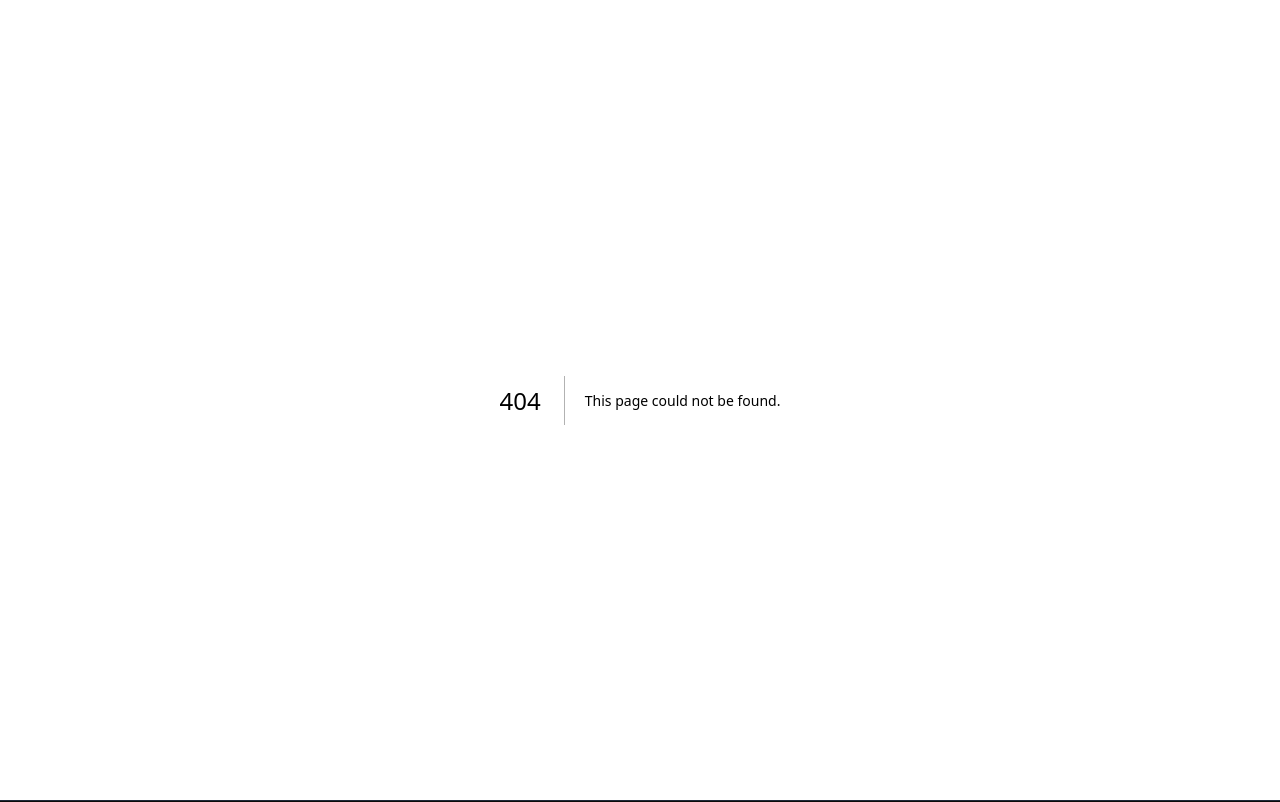
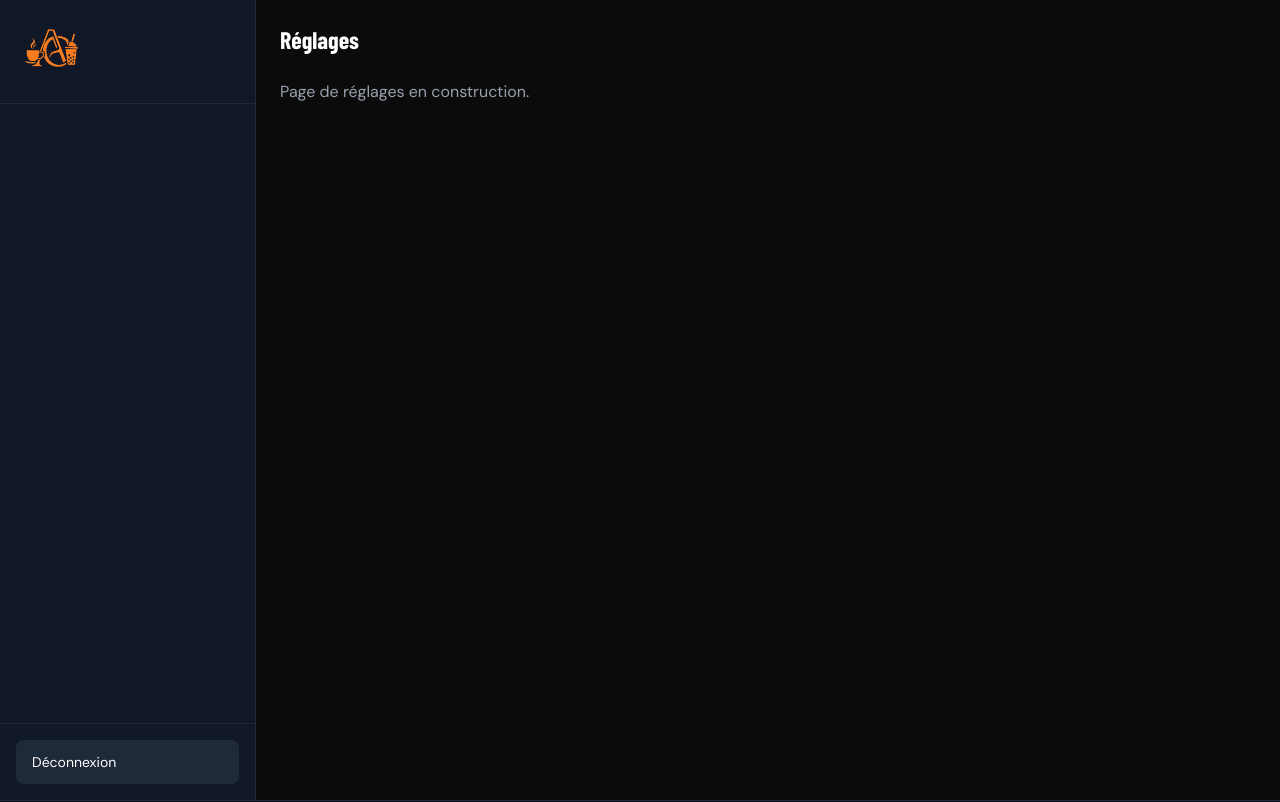
Before and after one commit to flex68016-del/av-cafe, a Next.js app: page /admin/settings in a window 1280 px wide. Before the commit this address had no page. Shown: the top 802 px of the page. Built offline with nearby package versions, Linux system fonts and the light colour scheme; sample sign-in values are in the browser's storage.

Commit message:
feat: sidebar admin selon maquette

```diff
--- a/src/app/admin/layout.tsx
+++ b/src/app/admin/layout.tsx
@@ -9,6 +9,7 @@ export default function AdminLayout({ children }: { children: React.ReactNode })
   const router = useRouter();
   const pathname = usePathname();
   const [user, setUser] = useState<{ email: string; role: string } | null>(null);
+  const [isSidebarOpen, setIsSidebarOpen] = useState(false);
 
   useEffect(() => {
     const userStr = localStorage.getItem('user');
@@ -34,58 +35,95 @@ export default function AdminLayout({ children }: { children: React.ReactNode })
 
   const navLinks = [
     { href: '/admin/orders', label: 'Commandes', showFor: ['cashier'] },
+    { href: '/pos', label: 'Nouvelle vente', showFor: ['cashier'] },
     { href: '/admin/daily-sales', label: 'Ventes du jour', showFor: ['manager'] },
-    { href: '/admin/menu', label: 'Menu', showFor: ['manager'] },
+    { href: '/admin/menu', label: 'Menu et prix', showFor: ['manager'] },
+    { href: '/admin/settings', label: 'Réglages', showFor: ['manager'] },
   ];
 
   const visibleLinks = user ? navLinks.filter(link => link.showFor.includes(user.role)) : [];
 
   return (
-    <div className="min-h-screen bg-[#0B0B0B] text-white">
-      {/* Admin Navbar - Only show if not on login page */}
+    <div className="min-h-screen bg-[#0B0B0B] text-white flex">
+      {/* Admin Sidebar - Only show if not on login page */}
       {pathname !== '/admin' && (
-        <nav className="bg-gray-900 border-b border-gray-800 sticky top-0 z-50">
-          <div className="container mx-auto px-4">
-            <div className="flex items-center justify-between h-16">
+        <>
+          {/* Mobile menu button */}
+          <button
+            onClick={() => setIsSidebarOpen(!isSidebarOpen)}
+            className="lg:hidden fixed top-4 left-4 z-50 bg-orange-500 p-2 rounded-lg min-h-[44px] min-w-[44px]"
+            aria-label="Menu"
+          >
+            <svg className="w-6 h-6" fill="none" stroke="currentColor" viewBox="0 0 24 24">
+              {isSidebarOpen ? (
+                <path strokeLinecap="round" strokeLinejoin="round" strokeWidth={2} d="M6 18L18 6M6 6l12 12" />
+              ) : (
+                <path strokeLinecap="round" strokeLinejoin="round" strokeWidth={2} d="M4 6h16M4 12h16M4 18h16" />
+              )}
+            </svg>
+          </button>
+
+          {/* Sidebar */}
+          <aside className={`fixed left-0 top-0 bottom-0 z-40 flex flex-col transition-transform duration-300 lg:translate-x-0 ${isSidebarOpen ? 'translate-x-0' : '-translate-x-full'} lg:translate-x-0 w-64 bg-gray-900 border-r border-gray-800`}>
             {/* Logo */}
+            <div className="p-6 border-b border-gray-800">
               <button
-                onClick={() => router.push('/admin/orders')}
+                onClick={() => {
+                  router.push(user?.role === 'manager' ? '/admin/daily-sales' : '/admin/orders');
+                  setIsSidebarOpen(false);
+                }}
                 className="h-12"
               >
-                <Logo variant="marque" color="orange" size={100} className="h-8 w-auto" />
+                <Logo variant="marque" color="orange" size={100} className="h-10 w-auto" />
               </button>
+            </div>
 
             {/* Navigation Links */}
-              <div className="flex items-center gap-6 z-10">
+            <nav className="flex-1 p-4 space-y-2">
               {visibleLinks.map((link) => (
                 <button
                   key={link.href}
-                    onClick={() => router.push(link.href)}
-                    className={`text-sm font-medium transition-colors min-h-[44px] min-w-[44px] flex items-center px-2 py-2 rounded hover:bg-gray-800 ${
+                  onClick={() => {
+                    router.push(link.href);
+                    setIsSidebarOpen(false);
+                  }}
+                  className={`w-full text-left px-4 py-3 rounded-lg text-sm font-medium transition-colors min-h-[44px] flex items-center ${
                     pathname === link.href
-                        ? 'text-orange-500'
-                        : 'text-gray-400 hover:text-white'
+                      ? 'bg-orange-500/20 text-orange-500 border border-orange-500/30'
+                      : 'text-gray-400 hover:bg-gray-800 hover:text-white'
                   }`}
                 >
                   {link.label}
                 </button>
               ))}
-              </div>
+            </nav>
 
             {/* Logout */}
+            <div className="p-4 border-t border-gray-800">
               <button
-                onClick={handleLogout}
-                className="bg-gray-800 hover:bg-gray-700 px-4 py-2 rounded-lg text-sm min-h-[44px]"
+                onClick={() => {
+                  handleLogout();
+                  setIsSidebarOpen(false);
+                }}
+                className="w-full bg-gray-800 hover:bg-gray-700 px-4 py-3 rounded-lg text-sm min-h-[44px] text-left"
               >
                 Déconnexion
               </button>
             </div>
-          </div>
-        </nav>
+          </aside>
+
+          {/* Overlay for mobile */}
+          {isSidebarOpen && (
+            <div
+              onClick={() => setIsSidebarOpen(false)}
+              className="lg:hidden fixed inset-0 bg-black/50 z-30"
+            />
+          )}
+        </>
       )}
 
       {/* Page Content */}
-      <main>{children}</main>
+      <main className={`flex-1 ${pathname !== '/admin' ? 'lg:ml-64' : ''} ${pathname !== '/admin' ? 'pt-16 lg:pt-0' : ''}`}>{children}</main>
     </div>
   );
 }
--- a/src/app/admin/orders/page.tsx
+++ b/src/app/admin/orders/page.tsx
@@ -1,6 +1,7 @@
 'use client';
 
 import { useState, useEffect, useCallback, useRef } from 'react';
+import { useRouter } from 'next/navigation';
 import { motion, AnimatePresence } from 'framer-motion';
 
 interface Order {
@@ -59,6 +60,7 @@ const FULFILLMENT_COLORS: Record<string, string> = {
 };
 
 export default function OrdersPage() {
+  const router = useRouter();
   const [orders, setOrders] = useState<Order[]>([]);
   const [selectedOrder, setSelectedOrder] = useState<Order | null>(null);
   const [loading, setLoading] = useState(true);
@@ -124,14 +126,14 @@ export default function OrdersPage() {
   useEffect(() => {
     const userStr = typeof window !== 'undefined' ? localStorage.getItem('user') : null;
     if (!userStr) {
-      window.location.href = '/admin';
+      router.push('/admin');
       return;
     }
 
     fetchOrders();
     const interval = setInterval(fetchOrders, 5000);
     return () => clearInterval(interval);
-  }, [fetchOrders]);
+  }, [fetchOrders, router]);
   /* eslint-enable react-hooks/set-state-in-effect */
 
   /* eslint-disable react-hooks/set-state-in-effect */
@@ -337,7 +339,7 @@ export default function OrdersPage() {
     <div className="min-h-screen bg-[#0B0B0B] text-white">
       {/* Bannière orange */}
       <div className="bg-[#F57C1F] px-4 py-3">
-        <div className="container mx-auto flex items-center justify-between gap-4">
+        <div className="flex items-center justify-between gap-4">
           <div className="flex items-center gap-4">
             <h1 className="text-xl font-heading font-bold">
               {pendingCount} commande{pendingCount !== 1 ? 's' : ''} à traiter
@@ -375,7 +377,7 @@ export default function OrdersPage() {
 
       {/* Filtres */}
       <div className="bg-gray-900 border-b border-gray-800 px-4 py-3">
-        <div className="container mx-auto flex flex-wrap items-center gap-4">
+        <div className="flex flex-wrap items-center gap-4">
           <div className="flex items-center gap-2">
             <span className="text-sm text-gray-400">Statut :</span>
             {[
@@ -422,7 +424,7 @@ export default function OrdersPage() {
       </div>
 
       {/* Contenu principal */}
-      <div className="container mx-auto p-4 flex gap-4">
+      <div className="p-4 flex gap-4">
         {/* File de commandes */}
         <div className={`flex-1 ${isMobileDetailOpen ? 'hidden' : 'block'}`}>
           {loading ? (
@@ -435,7 +437,7 @@ export default function OrdersPage() {
                   onClick={() => handleOrderClick(order)}
                   initial={shouldReduceMotion ? {} : { opacity: 0, x: -20 }}
                   animate={shouldReduceMotion ? {} : { opacity: 1, x: 0 }}
-                  transition={shouldReduceMotion ? {} : { duration: 0.15 }}
+                  transition={shouldReduceMotion ? undefined : { duration: 0.15 }}
                   className={`w-full text-left bg-gray-900 rounded-lg p-4 hover:bg-gray-800 transition-colors ${
                     selectedOrder?.id === order.id ? 'ring-2 ring-orange-500' : ''
                   } ${newOrderIds.has(order.id) ? 'ring-2 ring-orange-500 animate-pulse' : ''}`}
@@ -478,10 +480,10 @@ export default function OrdersPage() {
             <>
               {/* Desktop */}
               <motion.div
-                initial={shouldReduceMotion ? {} : { opacity: 0, x: 20 }}
-                animate={shouldReduceMotion ? {} : { opacity: 1, x: 0 }}
-                exit={shouldReduceMotion ? {} : { opacity: 0, x: 20 }}
-                transition={shouldReduceMotion ? {} : { duration: 0.15 }}
+                initial={shouldReduceMotion ? undefined : { opacity: 0, x: 20 }}
+                animate={shouldReduceMotion ? undefined : { opacity: 1, x: 0 }}
+                exit={shouldReduceMotion ? undefined : { opacity: 0, x: 20 }}
+                transition={shouldReduceMotion ? undefined : { duration: 0.15 }}
                 className="hidden lg:block w-96 bg-gray-900 rounded-lg p-6"
               >
                 {selectedOrder && <OrderDetail order={selectedOrder} onNextStatus={() => {
@@ -498,10 +500,10 @@ export default function OrdersPage() {
 
               {/* Mobile */}
               <motion.div
-                initial={shouldReduceMotion ? {} : { opacity: 0, y: '100%' }}
-                animate={shouldReduceMotion ? {} : { opacity: 1, y: 0 }}
-                exit={shouldReduceMotion ? {} : { opacity: 0, y: '100%' }}
-                transition={shouldReduceMotion ? {} : { duration: 0.15 }}
+                initial={shouldReduceMotion ? undefined : { opacity: 0, y: '100%' }}
+                animate={shouldReduceMotion ? undefined : { opacity: 1, y: 0 }}
+                exit={shouldReduceMotion ? undefined : { opacity: 0, y: '100%' }}
+                transition={shouldReduceMotion ? undefined : { duration: 0.15 }}
                 className={`lg:hidden fixed inset-0 bg-[#0B0B0B] z-50 ${isMobileDetailOpen ? 'block' : 'hidden'}`}
               >
                 {selectedOrder && (
@@ -540,9 +542,9 @@ export default function OrdersPage() {
       {showCancelModal && (
         <div className="fixed inset-0 bg-black/50 flex items-center justify-center p-4 z-50">
           <motion.div
-            initial={shouldReduceMotion ? {} : { opacity: 0, scale: 0.95 }}
-            animate={shouldReduceMotion ? {} : { opacity: 1, scale: 1 }}
-            transition={shouldReduceMotion ? {} : { duration: 0.15 }}
+            initial={shouldReduceMotion ? undefined : { opacity: 0, scale: 0.95 }}
+            animate={shouldReduceMotion ? undefined : { opacity: 1, scale: 1 }}
+            transition={shouldReduceMotion ? undefined : { duration: 0.15 }}
             className="bg-gray-900 rounded-lg p-6 max-w-md w-full"
           >
             <h2 className="text-xl font-bold mb-4">Annuler la commande</h2>
--- /dev/null
+++ b/src/app/admin/settings/page.tsx
@@ -0,0 +1,8 @@
+export default function SettingsPage() {
+  return (
+    <div className="p-6">
+      <h1 className="text-2xl font-heading font-bold mb-6">Réglages</h1>
+      <p className="text-gray-400">Page de réglages en construction.</p>
+    </div>
+  );
+}
--- a/src/app/api/orders/[id]/status/route.ts
+++ b/src/app/api/orders/[id]/status/route.ts
@@ -10,7 +10,7 @@ const VALID_TRANSITIONS: Record<string, string[]> = {
   completed: [],
 };
 
-const STATUS_TO_EVENT_TYPE: Record<string, 'ACCEPTED' | 'READY' | 'COMPLETED'> = {
+const STATUS_TO_EVENT_TYPE: Record<string, 'CREATED' | 'ACCEPTED' | 'READY' | 'COMPLETED' | 'CANCELLED' | 'NOTE'> = {
   preparing: 'ACCEPTED',
   ready: 'READY',
   completed: 'COMPLETED',
@@ -60,7 +60,7 @@ export async function PATCH(
         ...updateData,
         events: eventType ? {
           create: {
-            type: eventType as any,
+            type: eventType,
             note: order.fulfillment === 'DELIVERY' && status === 'completed'
               ? 'Commande livrée'
               : status === 'completed'
```
Lines whose indentation alone changed are shown as unchanged.
